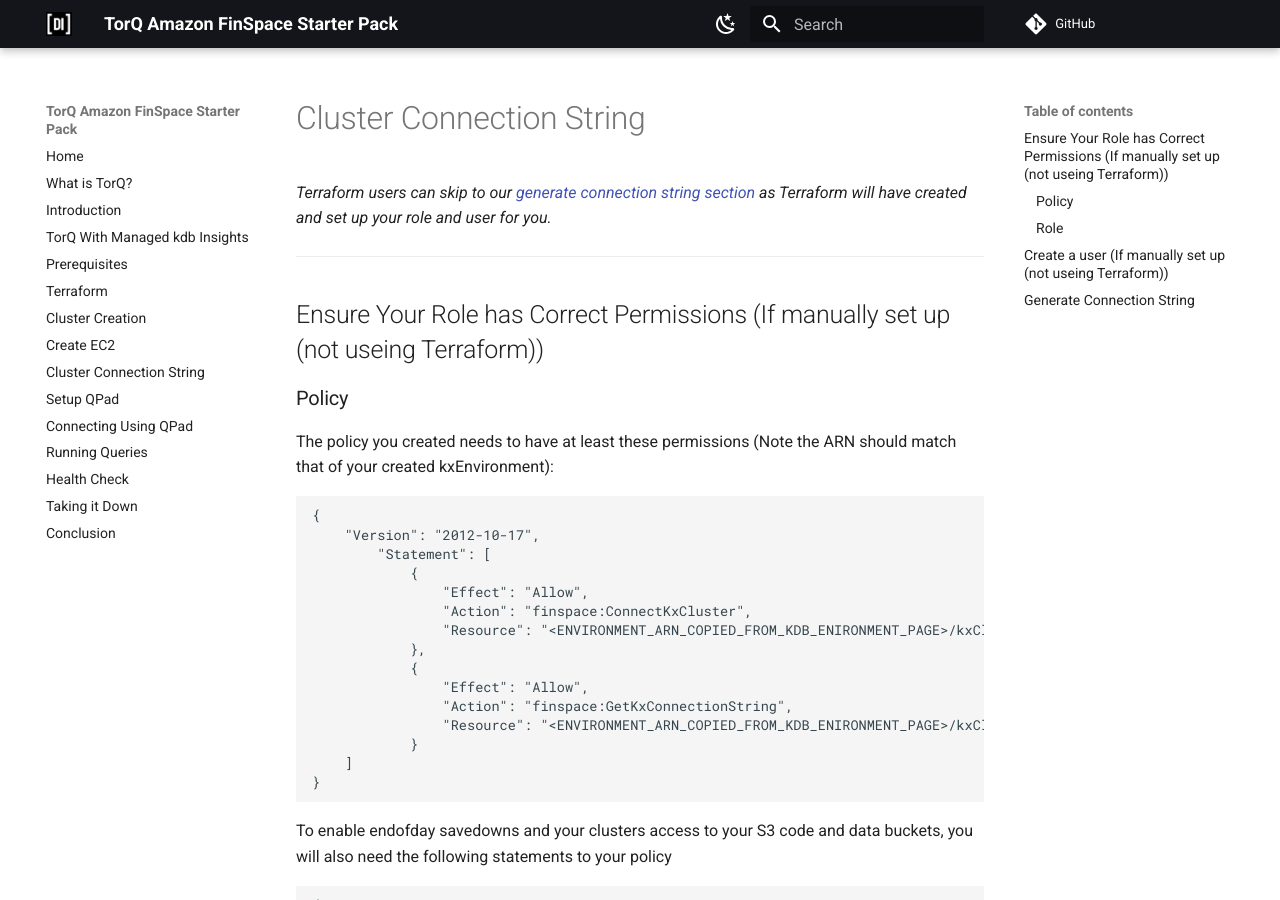
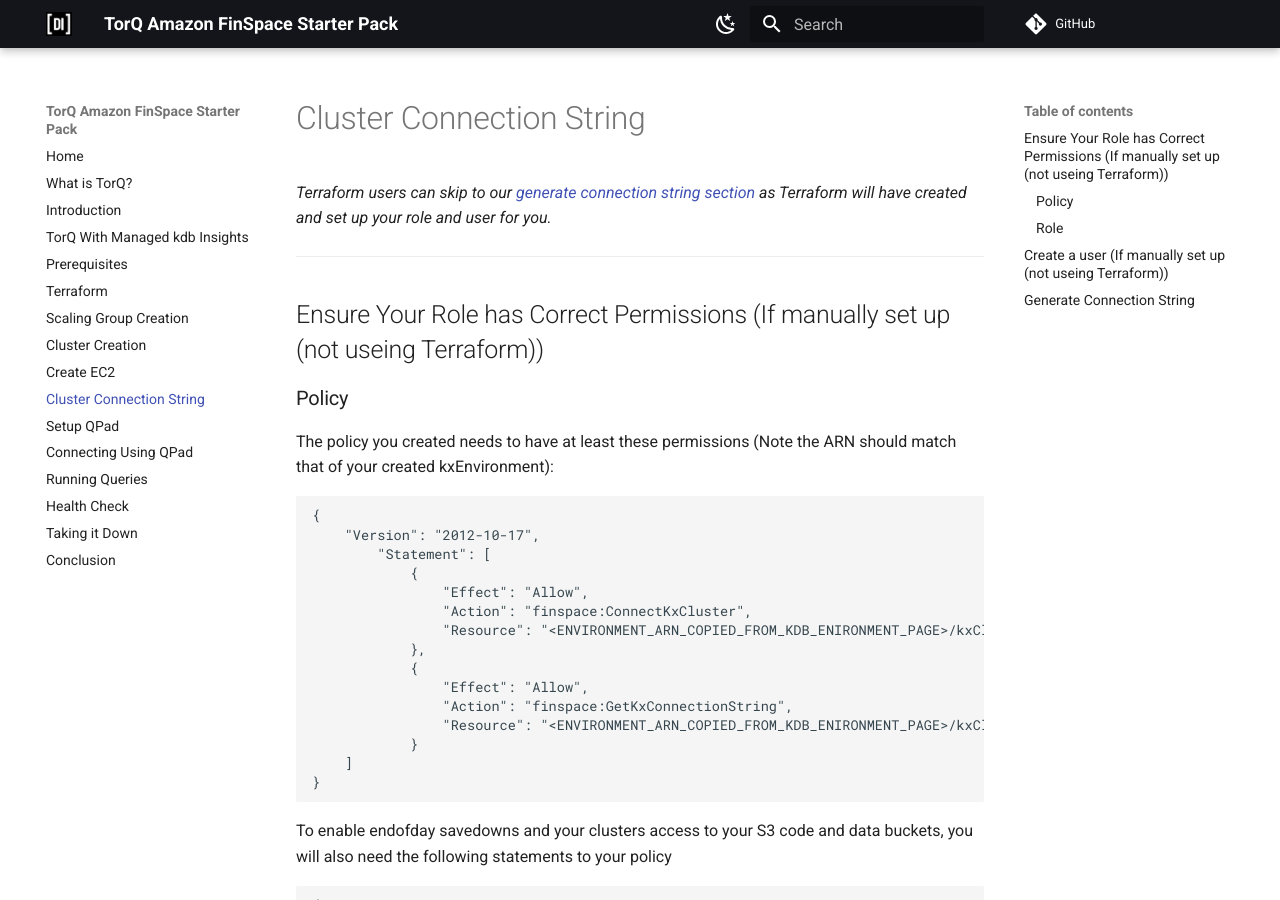
Before and after one commit to DataIntellectTech/TorQ-Amazon-FinSpace-Starter-Pack, an MkDocs documentation site: the page built from docs/09-clusterconnectionstring.md, in a window 1280 px wide and 900 px high. Built offline with MkDocs 1.6.1 and Material for MkDocs 9.7.7, drawn with Linux system fonts in a browser that asks for light colours; comment, search, counter and statistics services are not loaded.

Commit message:
mkdoc changes

```diff
--- a/mkdocs.yml
+++ b/mkdocs.yml
@@ -6,15 +6,16 @@
     - TorQ With Managed kdb Insights : 03-torqwithmanagedkdbinsights.md
     - Prerequisites : 04-prerequisites.md
     - Terraform : 05-terraform.md
-    - Cluster Creation : 06-clustercreation.md
-    - Create EC2 : 07-createec2.md
-    - Cluster Connection String : 08-clusterconnectionstring.md
-    - Setup QPad : 09-setupqpad.md
-    - Connecting Using QPad : 10-connectingusingqpad.md
-    - Running Queries : 11-runningqueries.md
-    - Health Check : 12-healthcheck.md
-    - Taking it Down : 13-takingitdown.md
-    - Conclusion : 14-conclusion.md
+    - Scaling Group Creation : 06-scalinggroupandvolumecreation.md
+    - Cluster Creation : 07-clustercreation.md
+    - Create EC2 : 08-createec2.md
+    - Cluster Connection String : 09-clusterconnectionstring.md
+    - Setup QPad : 10-setupqpad.md
+    - Connecting Using QPad : 11-connectingusingqpad.md
+    - Running Queries : 12-runningqueries.md
+    - Health Check : 13-healthcheck.md
+    - Taking it Down : 14-takingitdown.md
+    - Conclusion : 15-conclusion.md
 
 repo_name: 'GitHub'
 repo_url: 'https://github.com/DataIntellectTech/TorQ-Amazon-FinSpace-Starter-Pack'
```
